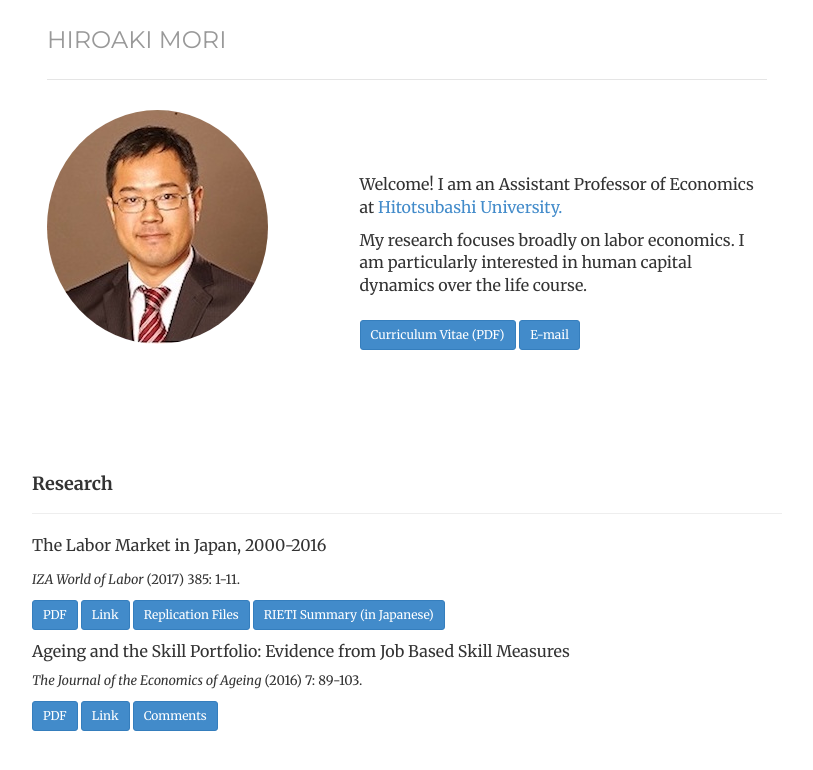
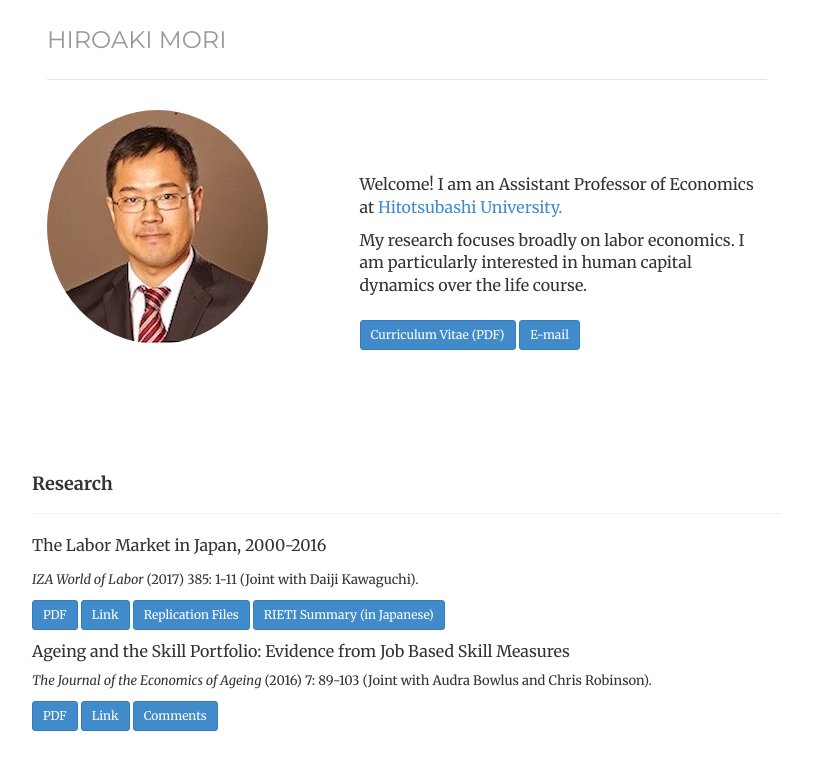
Before and after one commit to morihiroaki/morihiroaki.github.io, a Jekyll site: the page built from index.html, in a window 1280 px wide. Shown: the top 770 px of the page, without its empty margins (233-1046 px from the left). Built offline with Jekyll 4.4.1, drawn with Linux system fonts in a browser that asks for light colours.

Commit message:
Update index.html

```diff
--- a/index.html
+++ b/index.html
@@ -33,14 +33,14 @@ description:
   </div>
 
   <p><font size="3">The Labor Market in Japan, 2000-2016</font></p>
-  <p><font size="2"><i>IZA World of Labor</i> (2017) 385: 1-11. </p>
+  <p><font size="2"><i>IZA World of Labor</i> (2017) 385: 1-11 (Joint with Daiji Kawaguchi). </p>
   <p><a href="./files/Kawaguchi_Mori_2017_WoL.pdf" target="_blank" class="btn btn-primary btn-sm" role="button">PDF</a>
   <a href="https://wol.iza.org/articles/the-labor-market-in-japan/long" target="_blank" class="btn btn-primary btn-sm" role="button">Link</a>
   <a href="./files/WoL_final.zip" class="btn btn-primary btn-sm" target="_blank" role="button">Replication Files</a>
   <a href="http://www.rieti.go.jp/jp/special/from-iza/008.html" target="_blank" class="btn btn-primary btn-sm" role="button">RIETI Summary (in Japanese)</a></p>
 
     <p><font size="3">Ageing and the Skill Portfolio: Evidence from Job Based Skill Measures</font></p>
-  <p><font size="2"><i>The Journal of the Economics of Ageing</i> (2016) 7: 89-103. </p>
+  <p><font size="2"><i>The Journal of the Economics of Ageing</i> (2016) 7: 89-103 (Joint with Audra Bowlus and Chris Robinson). </p>
   <p><a href="./files/Bowlus_Mori_Robinson_2016_JEA.pdf" target="_blank" class="btn btn-primary btn-sm" role="button">PDF</a>
   <a href="http://www.sciencedirect.com/science/article/pii/S2212828X16000049" target="_blank" class="btn btn-primary btn-sm" role="button">Link</a>
   <a href="http://www.sciencedirect.com/science/article/pii/S2212828X16300135" target="_blank" class="btn btn-primary btn-sm" role="button">Comments</a></p>
```
